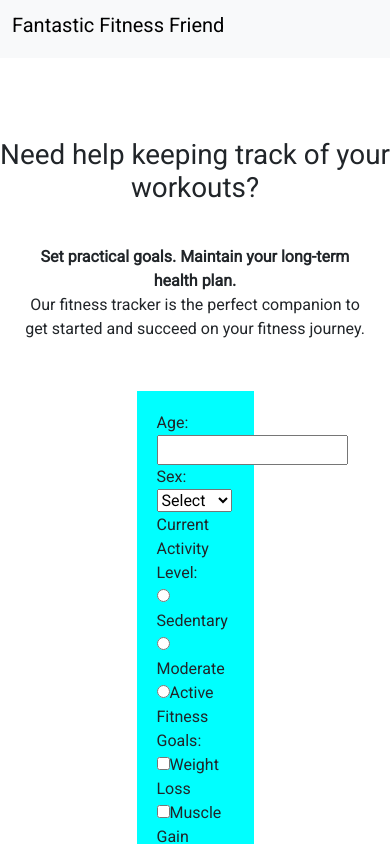
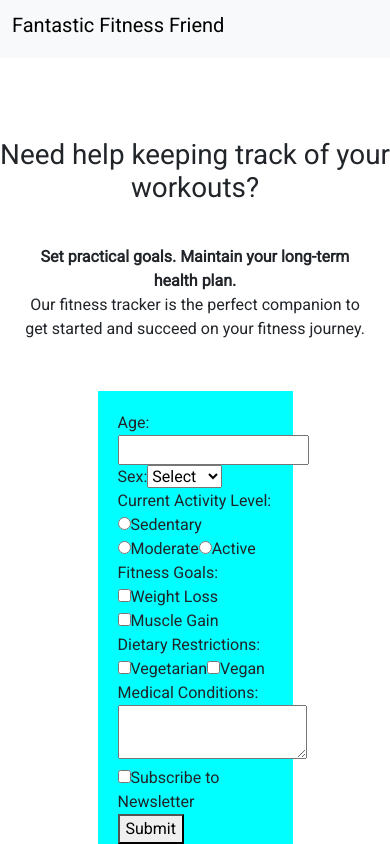
Before and after one commit to megwalkerlange/fitness-app-group-4, a React (Vite) app in the folder fitnessappgrp4/: page /home in a window 390 px wide. Shown: the top 844 px of the page. Built offline with nearby package versions, Linux system fonts and the light colour scheme.

Commit message:
Homepage is now responsive.

```diff
--- a/fitnessappgrp4/src/components/pages/home/home.css
+++ b/fitnessappgrp4/src/components/pages/home/home.css
@@ -25,9 +25,34 @@ h2 {
 }
 
 form {
+    display: inline-block;
     background-color: aqua;
     padding: 20px;
     width: 30%;
     margin: auto;
     text-align: left;
 }
+
+/* Media Queries */
+
+@media all and (max-width: 982px) {
+
+    .fitness-form {
+        display: flex;
+        flex-direction: column;
+        justify-content: center;
+        align-items: center;
+        margin-top: 30px;
+    }
+
+    form {
+        display: inline-block;
+        background-color: aqua;
+        padding: 20px;
+        width: 50%;
+        margin: auto;
+        text-align: left;
+        margin-bottom: 50px;
+    }
+
+ }
```
